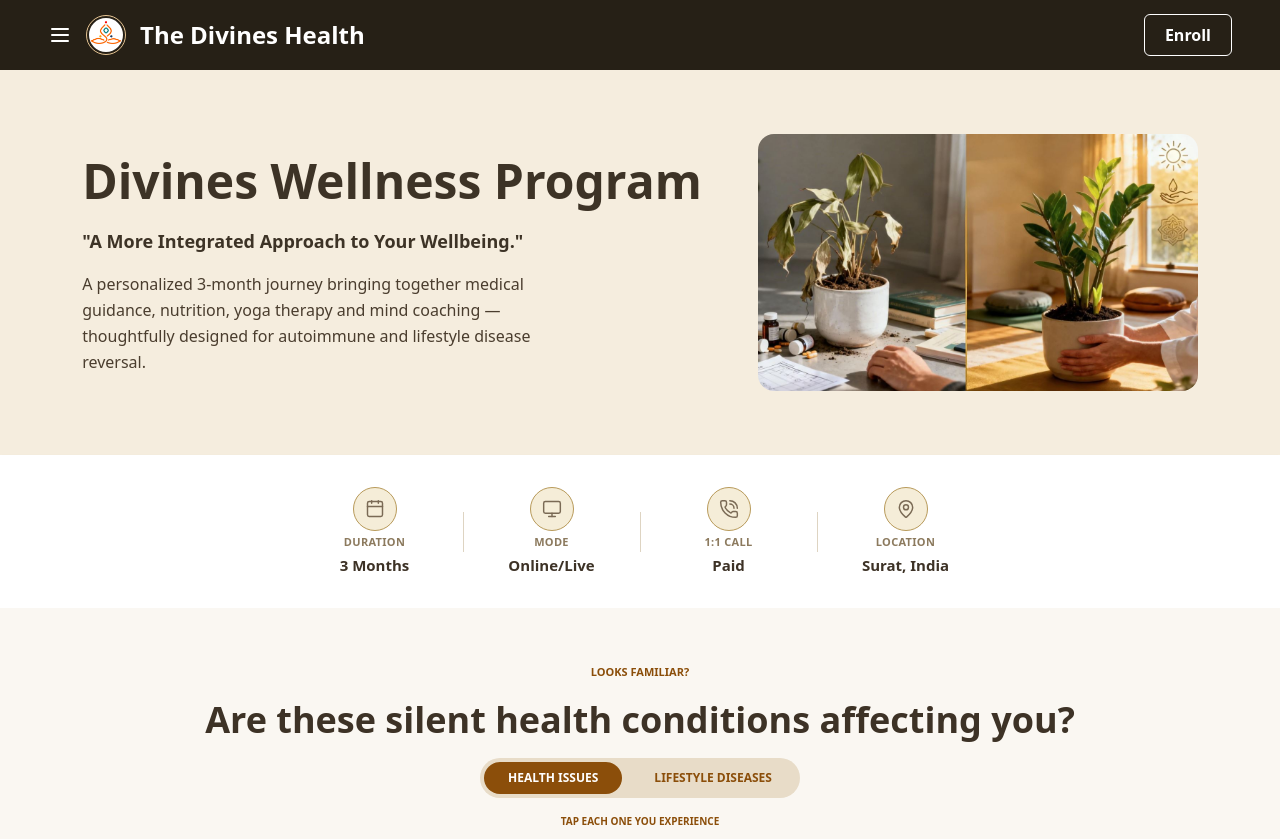
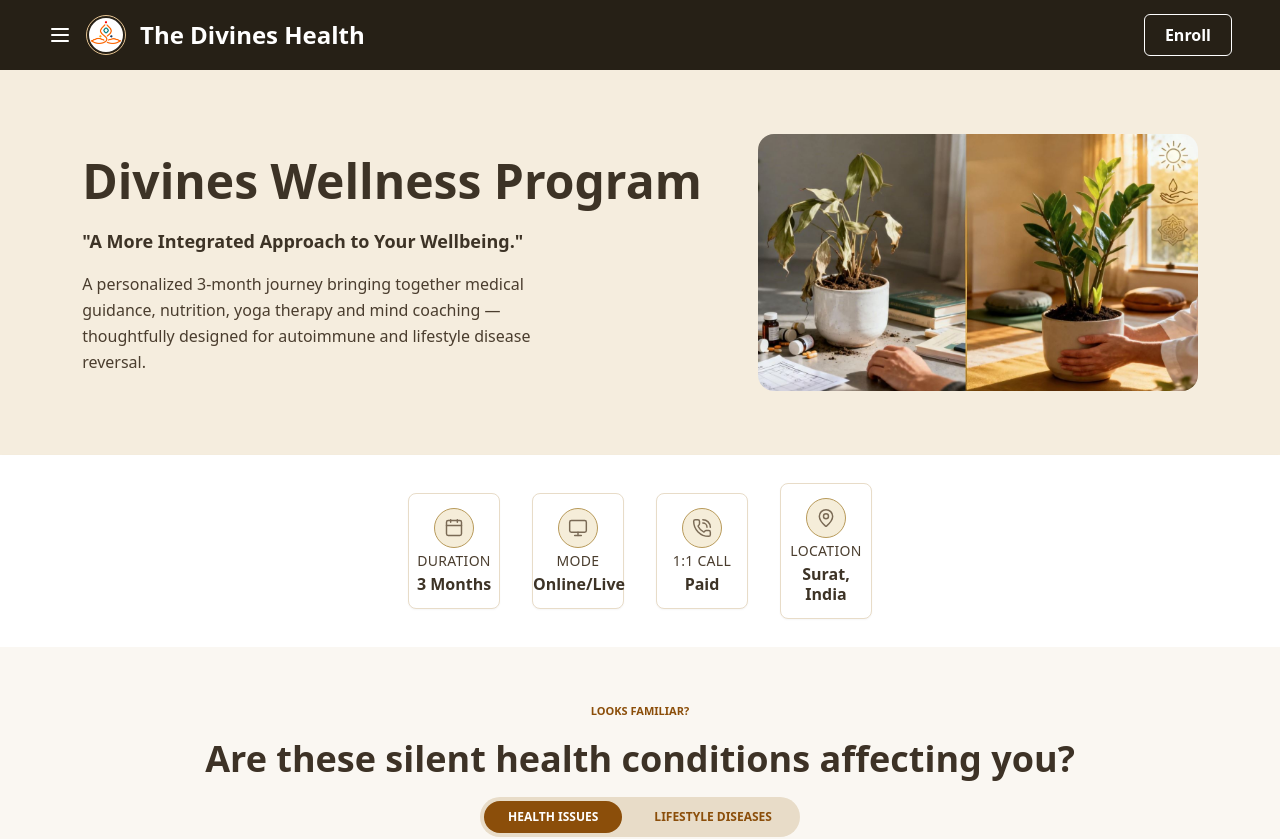
Before and after one commit to ladkrishnaronak/divines-wellness, a Next.js app: page / in a window 1280 px wide. Shown: the top 839 px of the page. Built offline with nearby package versions, Linux system fonts and the light colour scheme.

Commit message:
Restore single-row bordered card style for Program Overview stats

```diff
--- a/src/components/ProgramOverview.tsx
+++ b/src/components/ProgramOverview.tsx
@@ -33,50 +33,31 @@ const items = [
   },
 ];
 
-function StatButton({ item, onClick }: { item: (typeof items)[0]; onClick: () => void }) {
-  return (
-    <button
-      onClick={onClick}
-      className="flex w-20 flex-col items-center justify-center gap-[3px] py-1 sm:w-24 lg:w-28"
-    >
-      <div className="flex size-9 items-center justify-center rounded-full border-[1.5px] border-[#b89a5a] bg-[#f5edd8] lg:size-11">
-        <item.Icon size={18} strokeWidth={1.75} className="text-[#7a6a55] lg:size-5" />
-      </div>
-      <p className="w-[76px] text-center text-[9px] font-semibold uppercase tracking-[0.3px] text-[#8c7a5e] sm:w-full lg:text-[11px]">
-        {item.label}
-      </p>
-      <p className="w-[76px] text-center text-[13px] font-bold text-[#3d3226] sm:w-full lg:text-[15px]">
-        {item.value}
-      </p>
-    </button>
-  );
-}
-
 export default function ProgramOverview() {
   const [selectedItem, setSelectedItem] = useState<(typeof items)[0] | null>(null);
 
   return (
     <>
-      <section className="w-full bg-white flex flex-col items-center px-4 py-3.5 shadow-[0px_2px_4px_rgba(0,0,0,0.04)] sm:py-5 lg:py-7">
-        {/* Row 1 on mobile: Duration / Mode / 1:1 Call. From `sm` up, all 4 join one row. */}
-        <div className="flex w-full max-w-md items-center justify-center sm:max-w-2xl lg:max-w-4xl">
-          {items.slice(0, 3).map((item, i) => (
-            <div key={item.label} className="flex items-center">
-              {i > 0 && (
-                <div className="h-10 w-px bg-[#c9b89a] opacity-60 mx-2 sm:mx-5 lg:mx-8" />
-              )}
-              <StatButton item={item} onClick={() => setSelectedItem(item)} />
-            </div>
+      <section className="w-full bg-white flex items-center justify-center px-3 py-3.5 shadow-[0px_2px_4px_rgba(0,0,0,0.04)] sm:px-6 sm:py-5 lg:py-7">
+        {/* Single row, matches Figma "Program Overview" card-duration/card-mode/card-paid/card-location */}
+        <div className="flex w-full max-w-md items-center justify-center gap-2 sm:max-w-2xl sm:gap-5 lg:max-w-3xl lg:gap-8">
+          {items.map((item) => (
+            <button
+              key={item.label}
+              onClick={() => setSelectedItem(item)}
+              className="flex w-1/4 max-w-[92px] flex-1 flex-col items-center justify-center gap-[3px] rounded-[8px] border border-[#e8dcc8] bg-white py-[7px] shadow-[0px_1px_2px_rgba(0,0,0,0.04)] transition-colors hover:bg-[#f5edd8]/40 sm:py-2.5 lg:py-3.5"
+            >
+              <div className="flex size-[27px] items-center justify-center rounded-full border-[1.5px] border-[#b89a5a] bg-[#f5edd9] sm:size-9 lg:size-10">
+                <item.Icon size={14} strokeWidth={1.75} className="text-[#7a6a55] sm:size-[18px] lg:size-5" />
+              </div>
+              <p className="w-full text-center text-[9px] font-medium uppercase tracking-[0.3px] text-[#4a3d2e] sm:text-xs lg:text-sm">
+                {item.label}
+              </p>
+              <p className="w-full text-center text-[11px] font-bold leading-tight text-[#3d3326] sm:text-sm lg:text-base">
+                {item.value}
+              </p>
+            </button>
           ))}
-          <div className="hidden h-10 w-px bg-[#c9b89a] opacity-60 mx-5 sm:block lg:mx-8" />
-          <div className="hidden sm:block">
-            <StatButton item={items[3]} onClick={() => setSelectedItem(items[3])} />
-          </div>
-        </div>
-
-        {/* Row 2 on mobile only: Location, centered */}
-        <div className="mt-2 flex justify-center sm:hidden">
-          <StatButton item={items[3]} onClick={() => setSelectedItem(items[3])} />
         </div>
       </section>
 
```
